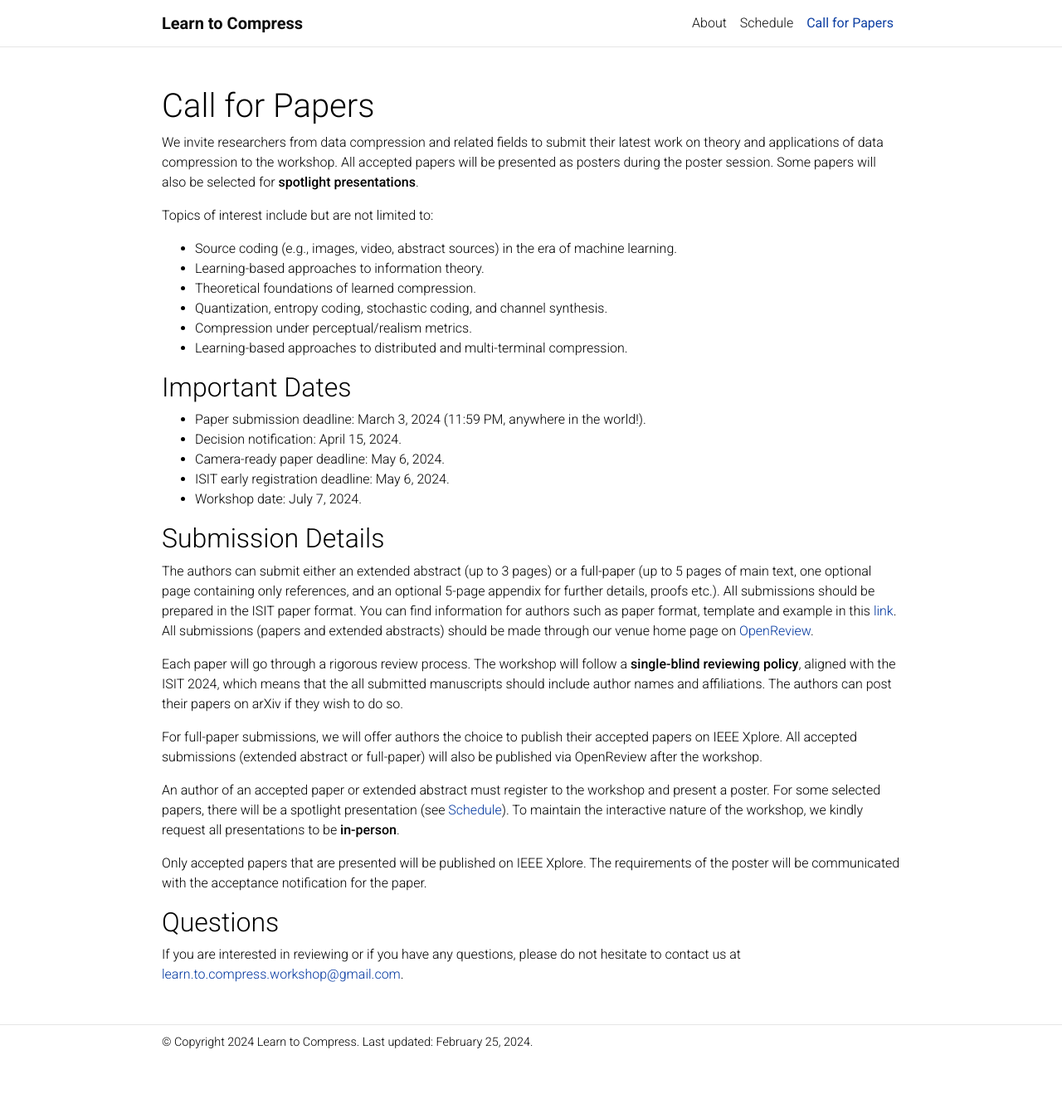
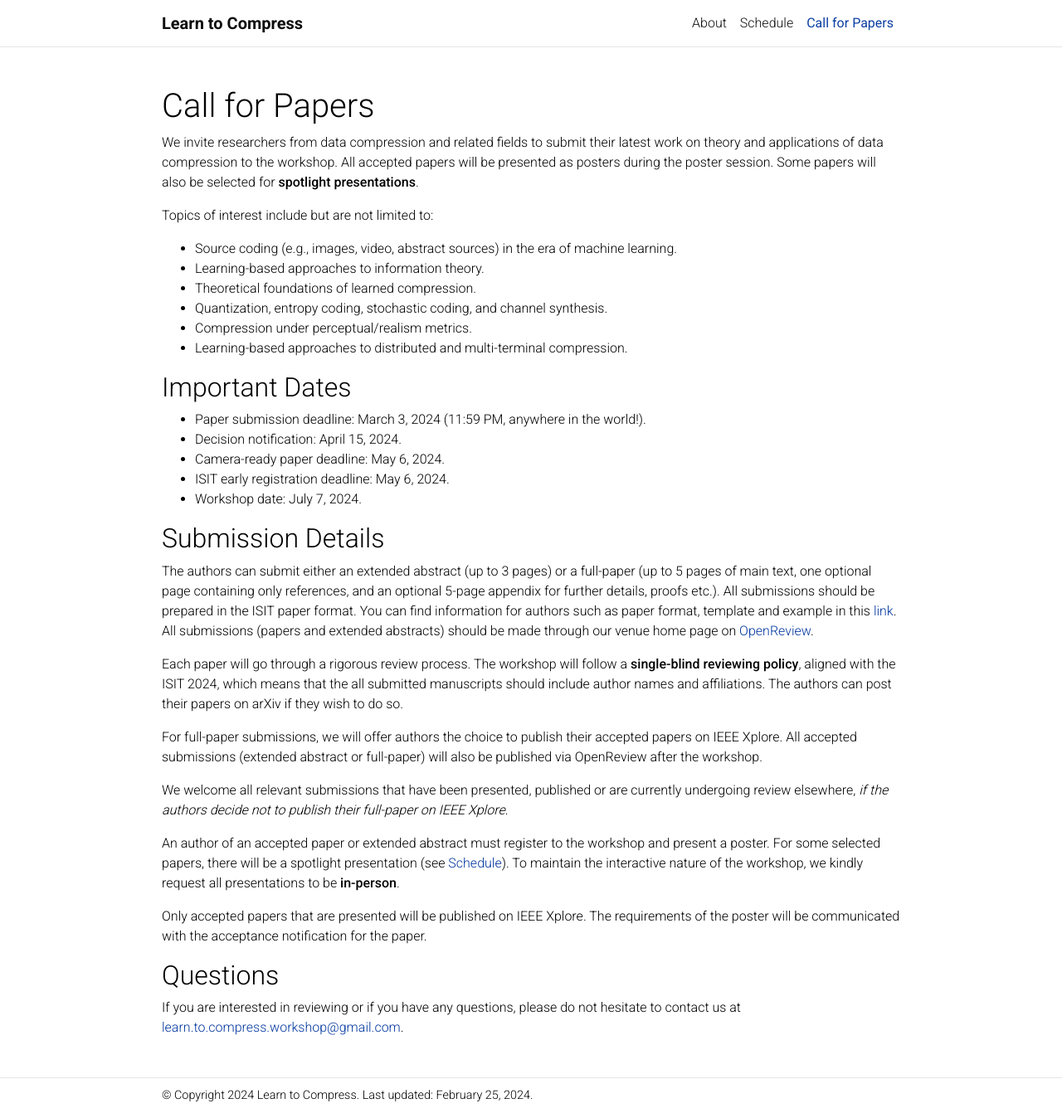
Before and after one commit to learn-to-compress-workshop-isit/learn-to-compress-workshop-isit.github.io, a Jekyll site: the page built from _pages/call.md, in a window 1280 px wide and 1342 px high. Shown: the whole window at 83% size. Built offline with Jekyll 4.4.1, drawn with Linux system fonts in a browser that asks for light colours; comment, search, counter and statistics services are not loaded; a style sheet for code colours, icons or effects is not loaded.

Commit message:
indicate welcoming submissions presented elsewhere

```diff
--- a/_pages/call.md
+++ b/_pages/call.md
@@ -35,6 +35,8 @@ Each paper will go through a rigorous review process. The workshop will follow a
 
 For full-paper submissions, we will offer authors the choice to publish their accepted papers on IEEE Xplore. All accepted submissions (extended abstract or full-paper) will also be published via OpenReview after the workshop.
 
+We welcome all relevant submissions that have been presented, published or are currently undergoing review elsewhere, *if the authors decide not to publish their full-paper on IEEE Xplore*.
+
 An author of an accepted paper or extended abstract must register to the workshop and present a poster. For some selected papers, there will be a spotlight presentation (see [Schedule](https://learn-to-compress-workshop-isit.github.io/schedule/)). To maintain the interactive nature of the workshop, we kindly request all presentations to be **in-person**.
 
 Only accepted papers that are presented will be published on IEEE Xplore. The requirements of the poster will be communicated with the acceptance notification for the paper.
```
Also changed, not shown: 10 other files.
